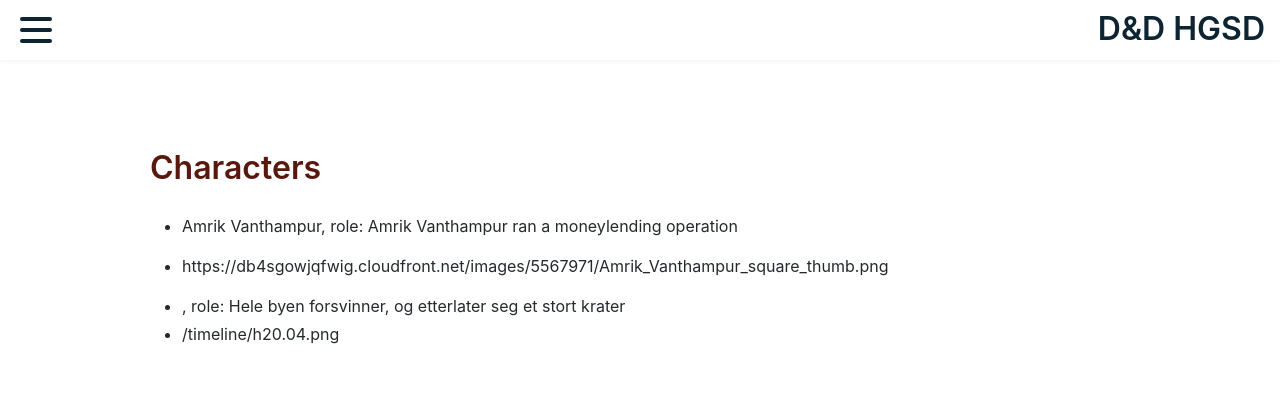
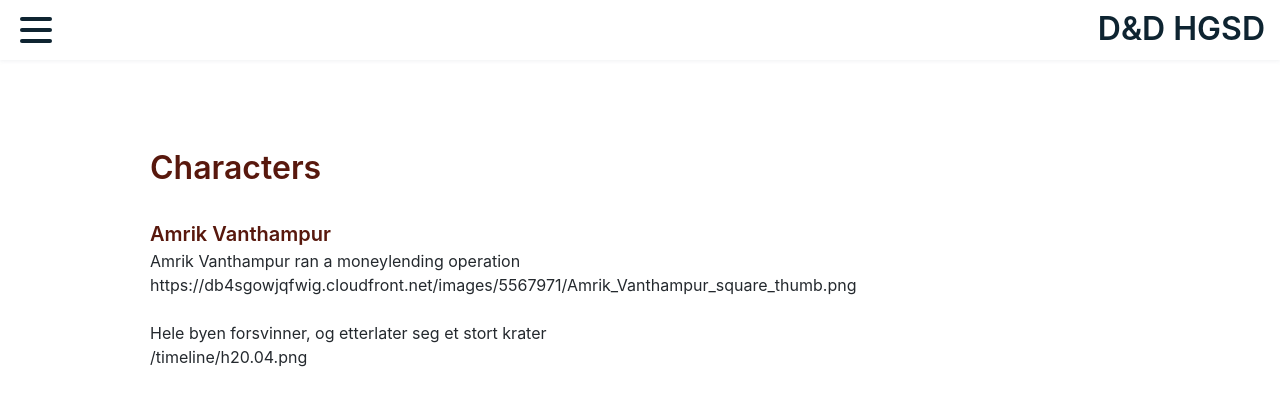
Before and after one commit to mrhelgeklausen/Legacy-of-the-Hellriders, a Jekyll site: the page built from characters.md, in a window 1280 px wide. Shown: the top 406 px of the page. Built offline with Jekyll 4.4.1, drawn with Linux system fonts in a browser that asks for light colours; our own code applies the rules of GitHub Pages for plain Markdown files.

Commit message:
Update characters.md

```diff
--- a/characters.md
+++ b/characters.md
@@ -2,8 +2,14 @@
 
 
  {% for character in site.characters %}
- - {{ character.name }}, role: {{ character.description }}
- - {% if character.image %}
+
+ <div class="character">
+ <h3>{{ character.name }} </h3>
+ <div class="description">{{ character.description }} </div>
+
+ {% if character.image %}
      {{ character.image }}
    {% endif %}
+
+ </div>
  {% endfor %}
```
